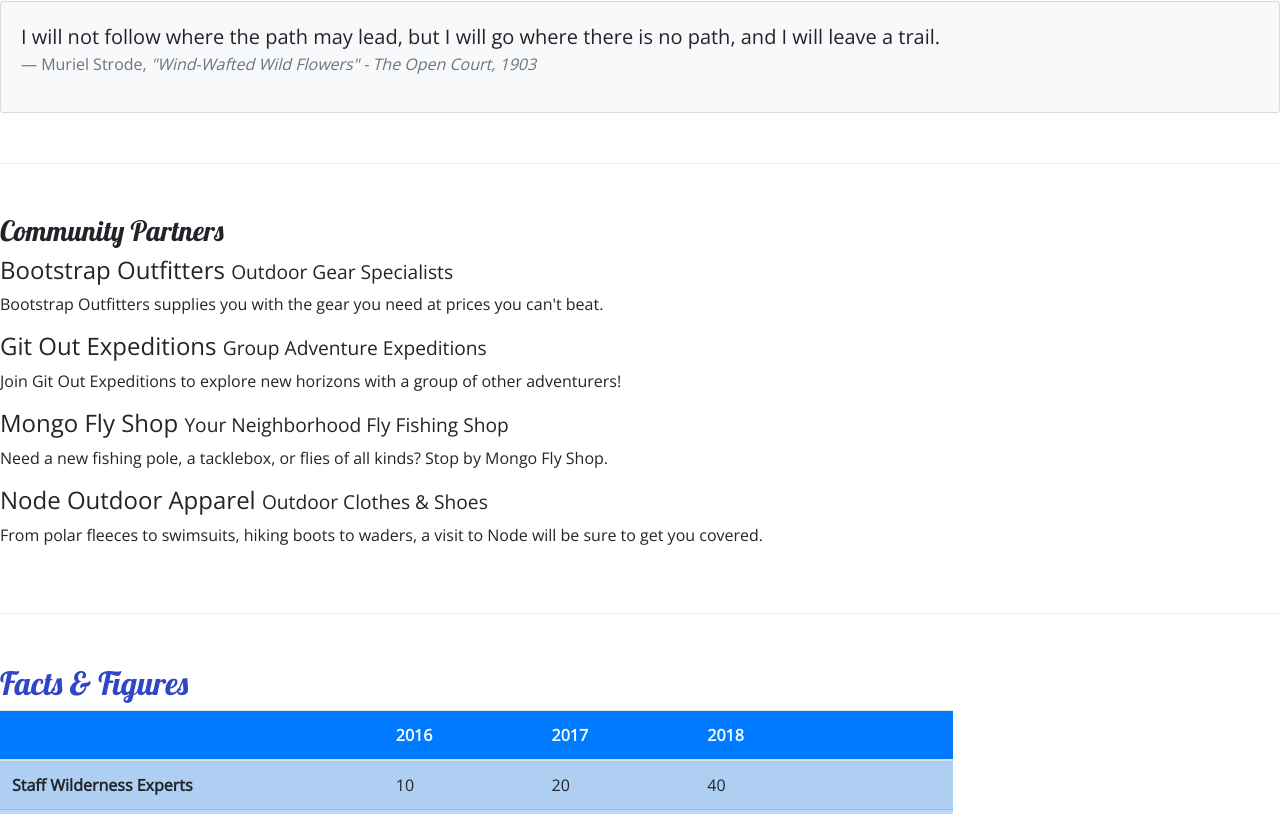
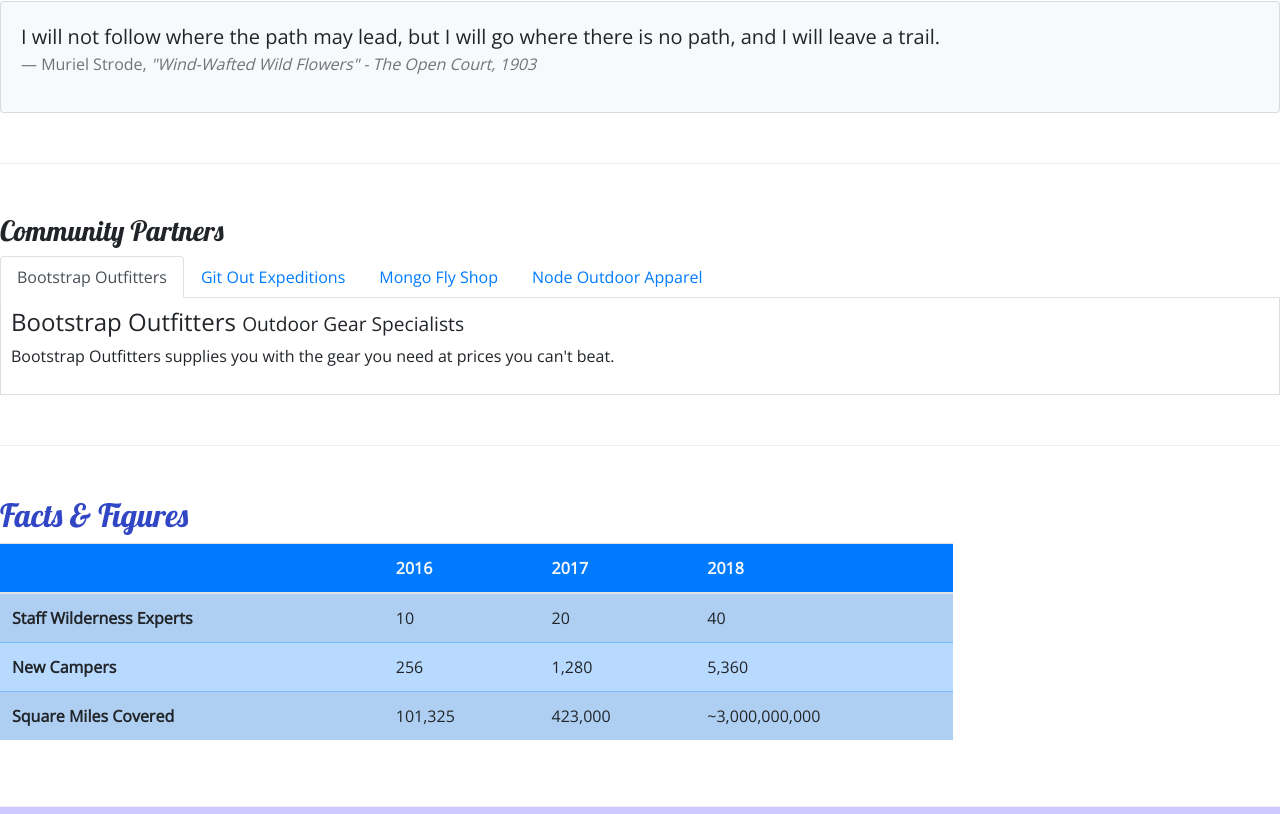
Before and after one commit to SameasDiscordxd/nucampsite, a website: page aboutus.html in a window 1280 px wide. Shown: the part 665-1479 px from the top of the page. Drawn offline with nearby package versions, Linux system fonts and the light colour scheme.

Commit message:
nav comp and tabs

```diff
--- a/aboutus.html
+++ b/aboutus.html
@@ -101,25 +101,33 @@
         </div>
 
 
-        <div class="row-content">
-            <div class="">
+        <div class="row row-content">
+            <div class="col">
                 <h3>Community Partners</h3>
-            </div>
-            <div class="">
+                <ul class="nav nav-tabs">
+                    <li class="nav-item"><a class="nav-link active" href="#bootstrap" role="tab" data-toggle="tab">Bootstrap Outfitters</a></li>
+                    <li class="nav-item"><a class="nav-link" href="#git" role="tab" data-toggle="tab">Git Out Expeditions</a></li>
+                    <li class="nav-item"><a class="nav-link" href="#mongo" role="tab" data-toggle="tab">Mongo Fly Shop</a></li>
+                    <li class="nav-item"><a class="nav-link" href="#node" role="tab" data-toggle="tab">Node Outdoor Apparel</a></li>
+                </ul>
+                <div class="tab-content">
+                    <div role="tabpanel" class="tab-pane fade show active" id="bootstrap">
                         <h4>Bootstrap Outfitters <small>Outdoor Gear Specialists</small></h4>
                         <p class="d-none d-sm-block">Bootstrap Outfitters supplies you with the gear you need at prices you can't beat.</p>
                     </div>
-            <div class="">
+                    <div role="tabpanel" class="tab-pane fade" id="git">
                         <h4>Git Out Expeditions <small>Group Adventure Expeditions</small></h4>
                         <p class="d-none d-sm-block">Join Git Out Expeditions to explore new horizons with a group of other adventurers!</p>
                     </div>
-            <div class="">
+                    <div role="tabpanel" class="tab-pane fade" id="mongo">
                         <h4>Mongo Fly Shop <small>Your Neighborhood Fly Fishing Shop</small></h4>
                         <p class="d-none d-sm-block">Need a new fishing pole, a tacklebox, or flies of all kinds? Stop by Mongo Fly Shop.</p>
                     </div>
-            <div class="">
+                    <div role="tabpanel" class="tab-pane fade" id="node">
                         <h4>Node Outdoor Apparel <small>Outdoor Clothes & Shoes</small></h4>
                         <p class="d-none d-sm-block">From polar fleeces to swimsuits, hiking boots to waders, a visit to Node will be sure to get you covered.</p>
+                    </div>
+                </div>
             </div>
         </div>
 
--- a/css/styles.css
+++ b/css/styles.css
@@ -35,3 +35,9 @@
 .navbar {
     background-color: #901cad;
 }
+
+.tab-content {
+    border: 1px solid #DDD;
+    border-top: none;
+    padding: 10px;
+}
```
Lines whose indentation alone changed are shown as unchanged.
